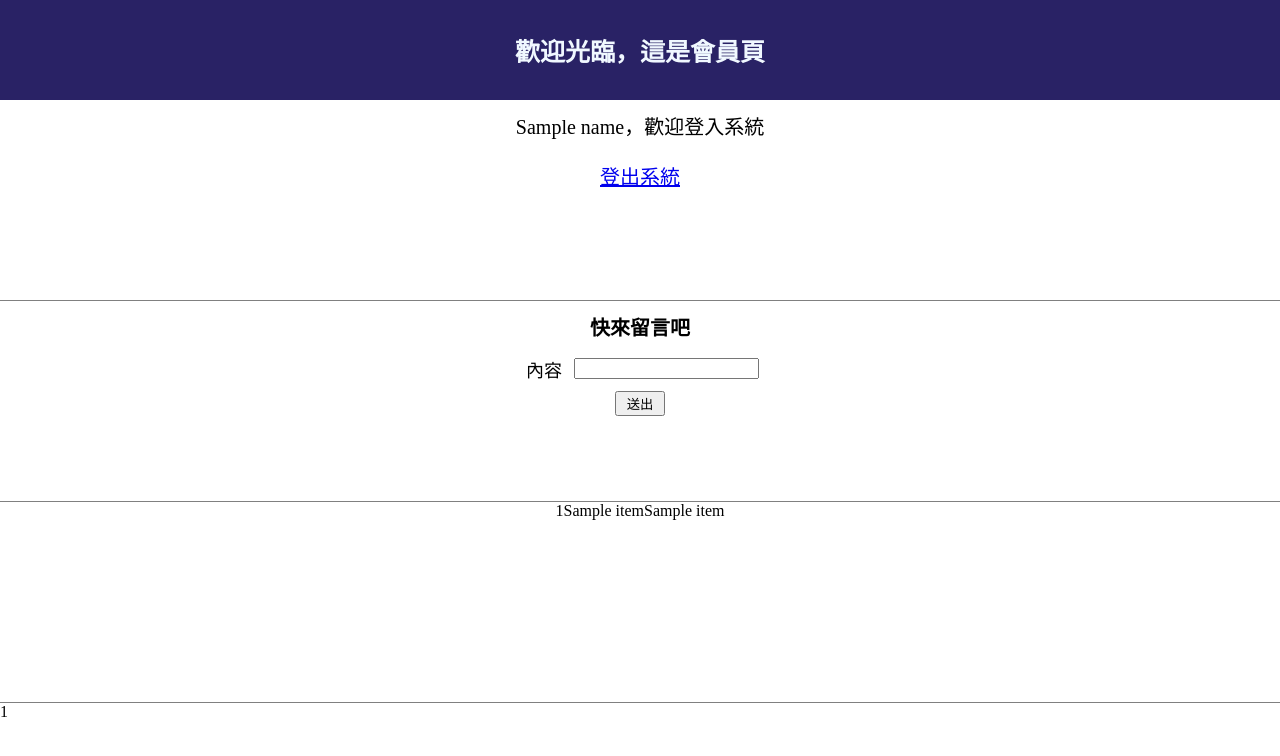
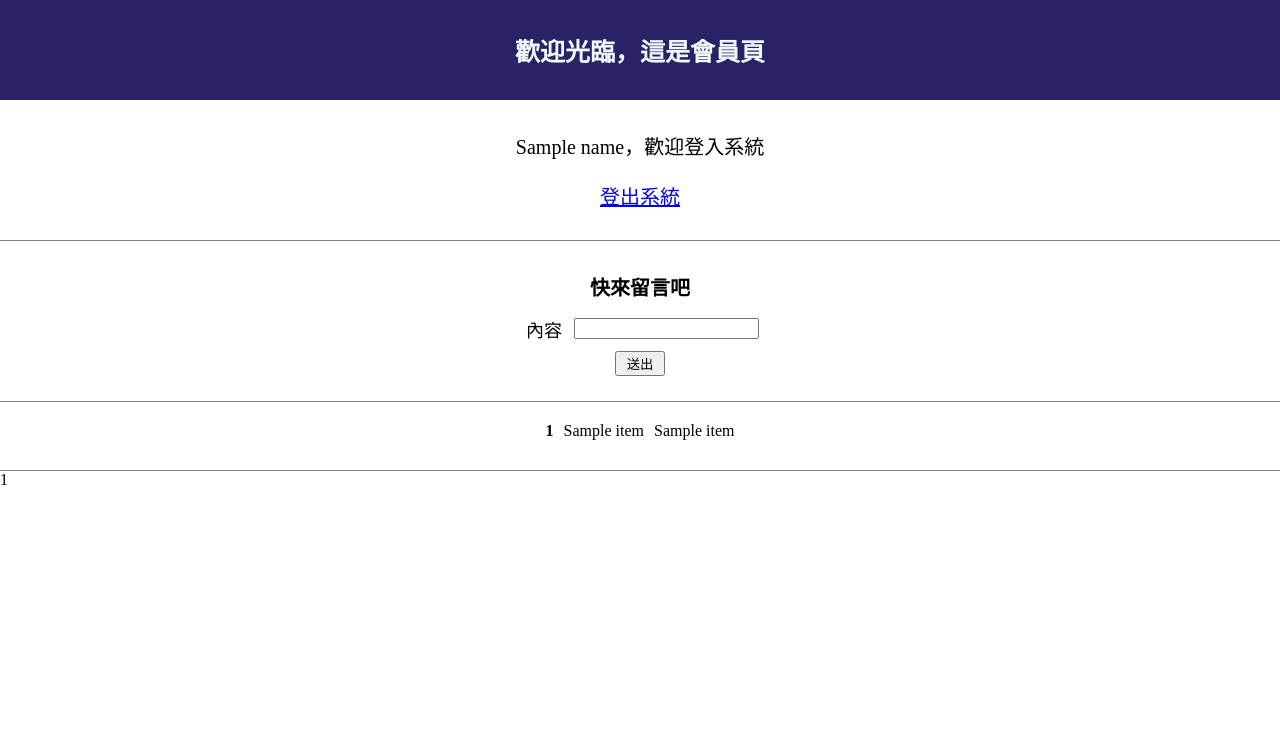
Before and after one commit to WilliamTsai1227/WeHelp-, a FastAPI app: template week4/templates/Success_page.html in a window 1280 px wide. Shown: the top 756 px of the page. Run offline with FastAPI, Linux system fonts and the light colour scheme; the template is opened without the code that fills it: most values are stand-ins (such as "Sample title", 1, 10 or a date in 2020).

Commit message:
Add files via upload

```diff
--- a/week6/static/Success_page.css
+++ b/week6/static/Success_page.css
@@ -4,7 +4,7 @@ body{
 #login_block{
     flex: none;
     display: grid;
-    height: 250px;
+    height: 100%;
     width: 100%;
     border-width:1px ;
     border-bottom: 1px solid gray;
@@ -24,14 +24,7 @@ body{
     font-size: 25px;
 }
 
-#content_block{
-    display: block;
-    margin-top: 30px;
-    width: 100%;
-    height: 250px;
-    justify-content: center;
-    align-items: center;
-}
+
 #login_system_div{
     display: flex;
     justify-content: center;
@@ -51,7 +44,9 @@ body{
 .content_block{
     display: block;
     width: 100%;
-    height: 200px;
+    height: 100%;
+    padding-top: 20px;
+    padding-bottom: 20px;
     justify-content: center;
     align-items: center;
     border-bottom: 1px solid gray;
@@ -76,10 +71,32 @@ body{
     display: flex;
     justify-content: center;
     align-items: center;
-    margin-bottom: 10px; /* 控制每个项目之间的间距 */
-    text-align: center; /* 水平居中文本 */
+    margin-bottom: 10px;
     width: 100%;
-    font-size: bold;
+}
+.message_name{
+    display: flex;
+    max-width: max-content;
+    justify-content: center;
+    align-items: center;
+    width: 100%;
+    font-weight: bolder;
+}
+.message_content{
+    display: flex;
+    max-width: max-content;
+    justify-content: center;
+    align-items: center;
+    margin-left: 10px;
+    width: 100%;
+}
+.message_check{
+    display: flex;
+    max-width: max-content;
+    justify-content: center;
+    align-items: center;
+    margin-left: 10px;
+    width: 100%;
 }
 #message_input_form{
     display: block;
--- /dev/null
+++ b/week6/static/Success_page.js
@@ -0,0 +1,10 @@
+document.addEventListener("DOMContentLoaded", function() {
+    let deleteButton = document.querySelector(".message_check button");
+    let memberId = document.querySelector(".id");
+    deleteButton.addEventListener("click", function(event) {
+        checkDelete = confirm("確定要刪除這則留言嗎？");
+        if(checkDelete == false) {
+            event.preventDefault();
+        }
+    });
+});
```
Also changed, not shown: week6/static/Home_page.css (+2 -12 lines), week6/static/Home_page.js (+3 -14 lines).
